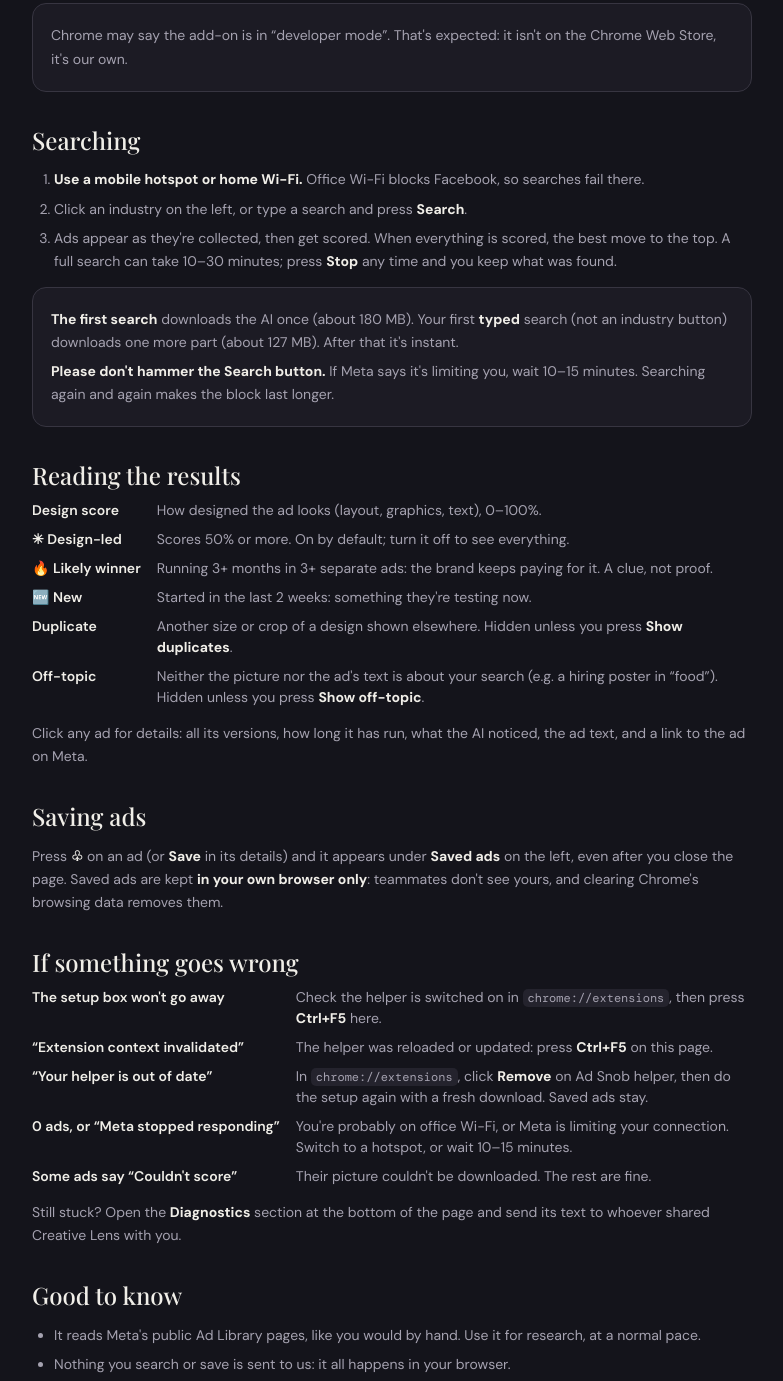
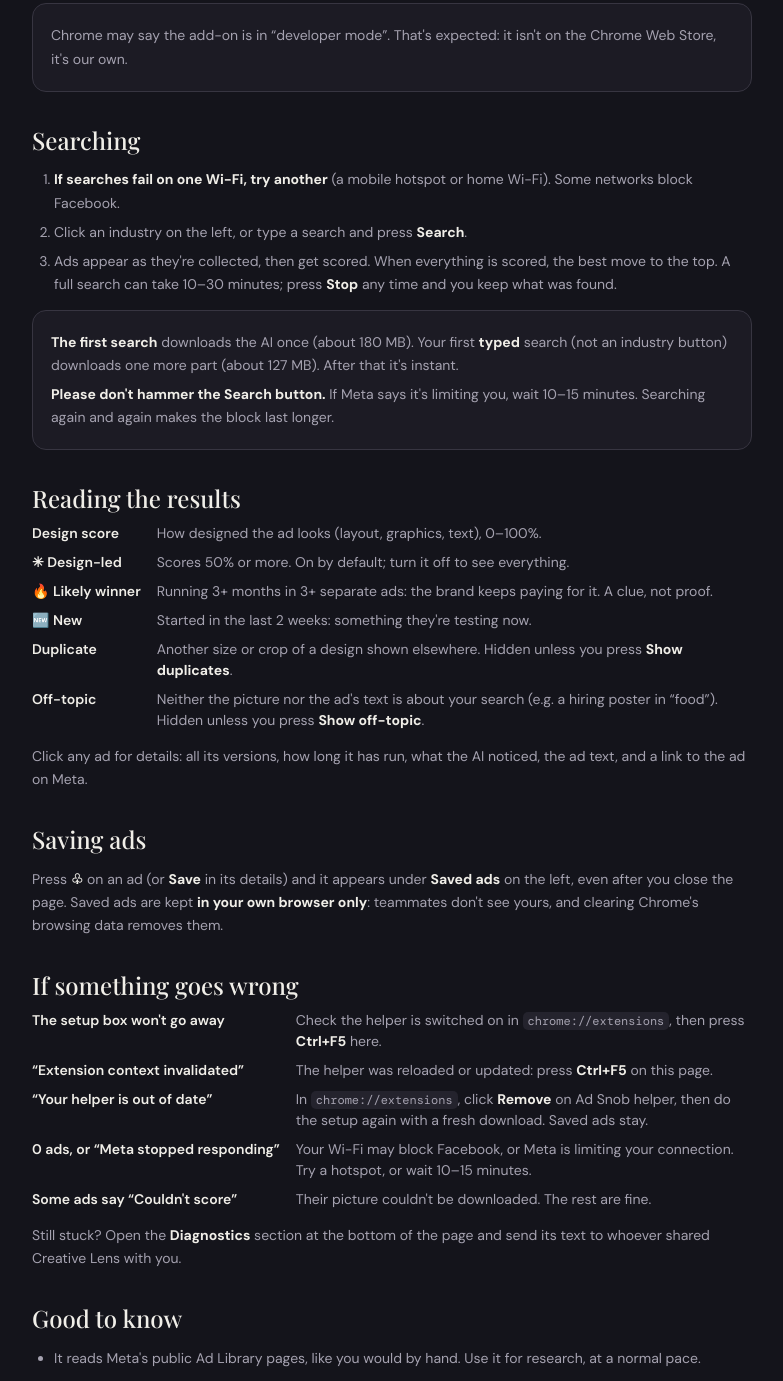
Before and after one commit to boornimavar/ad-snob, a browser extension: page website/guide.html in a window 1280 px wide. Shown: the part 729-2110 px from the top of the page, without its empty margins (248-1031 px from the left). Drawn offline with nearby package versions, Linux system fonts and the light colour scheme; a web font is replaced by a local one.

Commit message:
Guide: office Wi-Fi works again; only suggest a hotspot if a search fails

```diff
--- a/website/guide.html
+++ b/website/guide.html
@@ -49,7 +49,7 @@
 
   <h2>Searching</h2>
   <ol>
-    <li><b>Use a mobile hotspot or home Wi-Fi.</b> Office Wi-Fi blocks Facebook, so searches fail there.</li>
+    <li><b>If searches fail on one Wi-Fi, try another</b> (a mobile hotspot or home Wi-Fi). Some networks block Facebook.</li>
     <li>Click an industry on the left, or type a search and press <b>Search</b>.</li>
     <li>Ads appear as they're collected, then get scored. When everything is scored, the best move to the top. A full search can take 10–30 minutes; press <b>Stop</b> any time and you keep what was found.</li>
   </ol>
@@ -77,7 +77,7 @@
     <dt>The setup box won't go away</dt><dd>Check the helper is switched on in <code>chrome://extensions</code>, then press <b>Ctrl+F5</b> here.</dd>
     <dt>“Extension context invalidated”</dt><dd>The helper was reloaded or updated: press <b>Ctrl+F5</b> on this page.</dd>
     <dt>“Your helper is out of date”</dt><dd>In <code>chrome://extensions</code>, click <b>Remove</b> on Ad Snob helper, then do the setup again with a fresh download. Saved ads stay.</dd>
-    <dt>0 ads, or “Meta stopped responding”</dt><dd>You're probably on office Wi-Fi, or Meta is limiting your connection. Switch to a hotspot, or wait 10–15 minutes.</dd>
+    <dt>0 ads, or “Meta stopped responding”</dt><dd>Your Wi-Fi may block Facebook, or Meta is limiting your connection. Try a hotspot, or wait 10–15 minutes.</dd>
     <dt>Some ads say “Couldn't score”</dt><dd>Their picture couldn't be downloaded. The rest are fine.</dd>
   </dl>
   <p>Still stuck? Open the <b>Diagnostics</b> section at the bottom of the page and send its text to whoever shared Creative Lens with you.</p>
```
Also changed, not shown: 1 other file.
